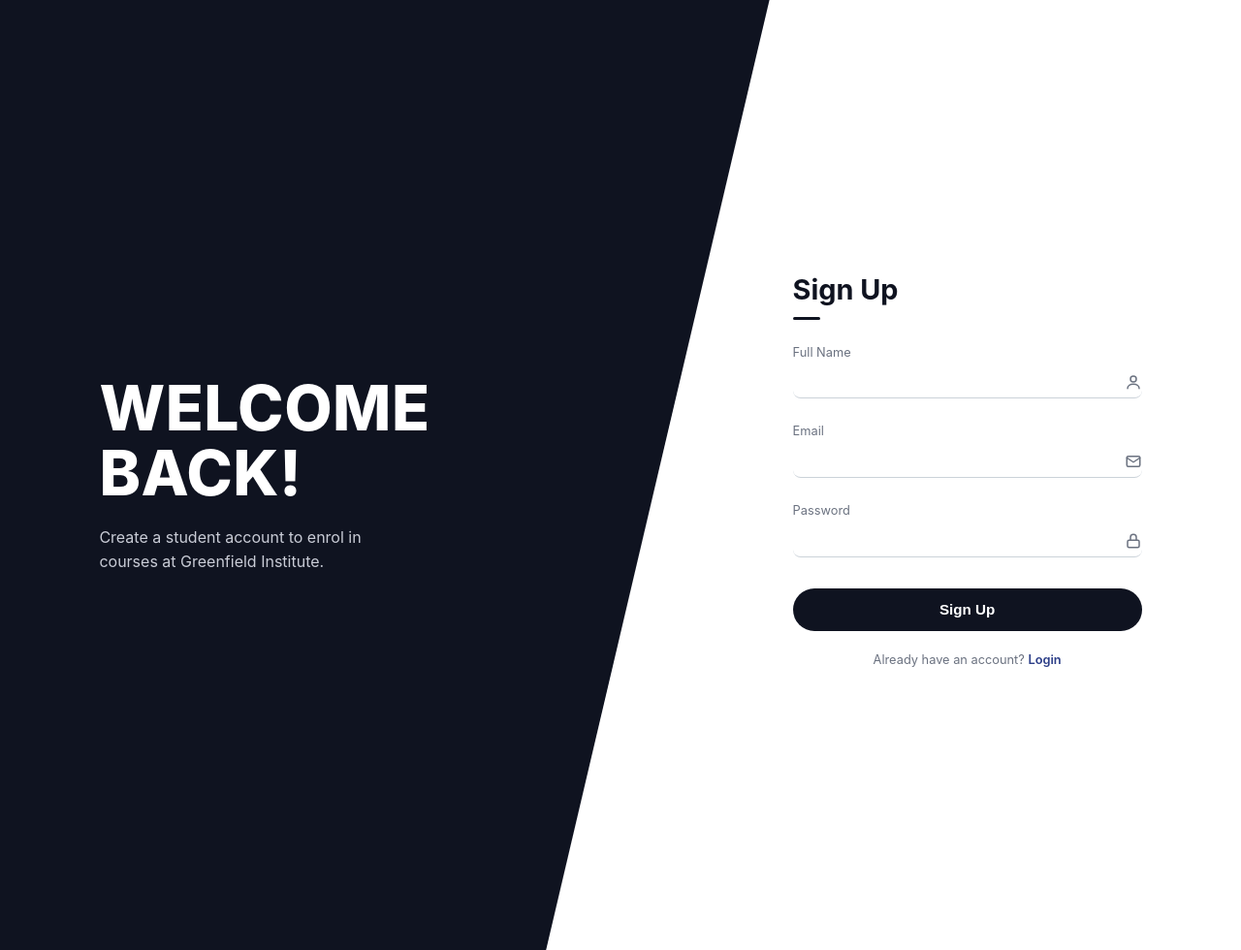
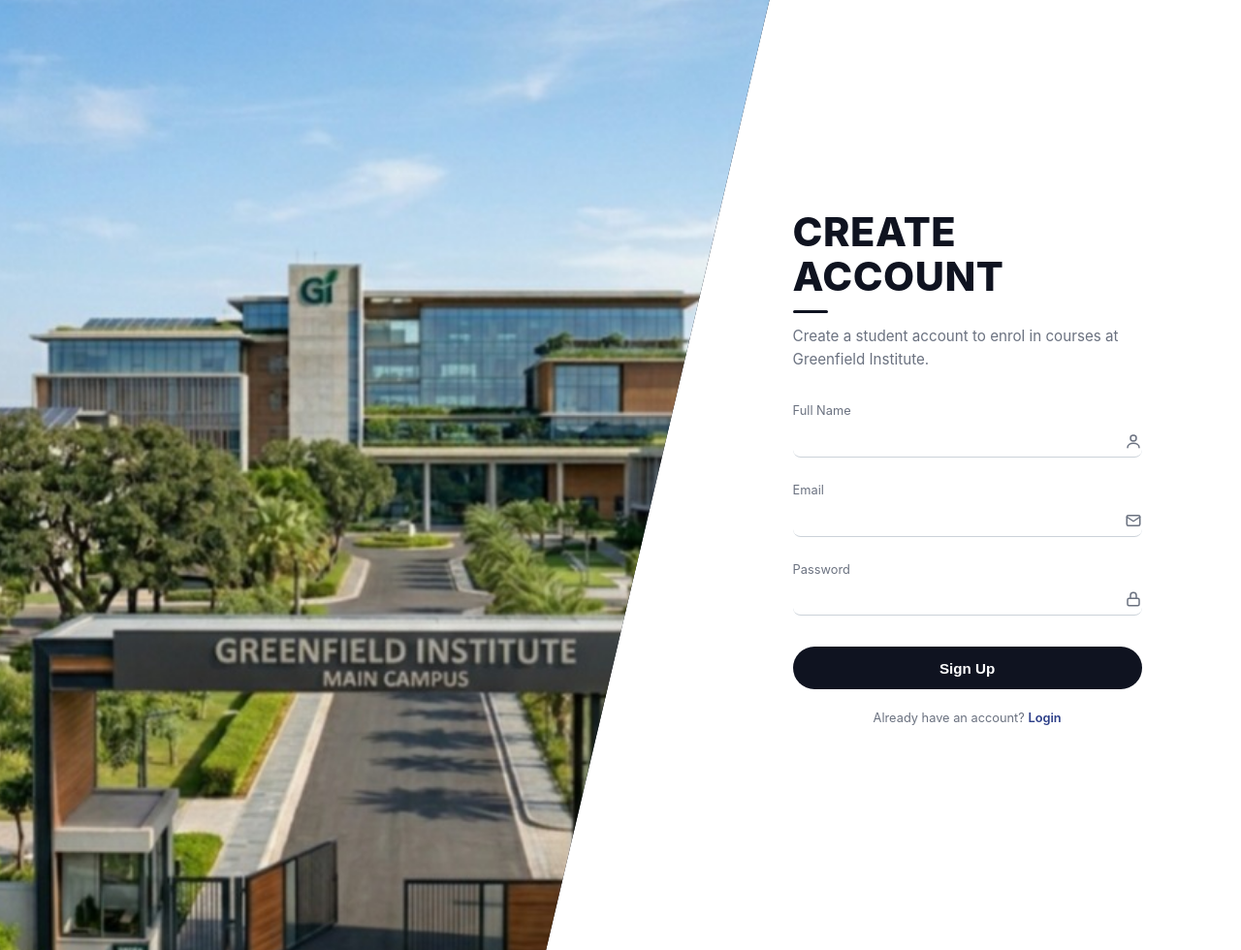
Before and after one commit to Winney360/GreenField_Institute, a PHP site: page /signup.html in a window 1280 px wide. Shown: the whole page at 97% size. Run offline with PHP 8.4, Linux system fonts and the light colour scheme.

Commit message:
Refactor code structure for improved readability and maintainability

```diff
--- a/assets/css/style.css
+++ b/assets/css/style.css
@@ -79,36 +79,40 @@
     overflow: hidden;
 }
 
-/* Dark panel — diagonal slab. Default = signup (dark on left). */
+/* Dark panel — full viewport, diagonal-clipped, holds the hero <img> as a child. */
 .auth-card__dark {
     position: absolute;
     inset: 0;
-    background: #0f1320;
-    color: #fff;
     clip-path: polygon(0 0, 62% 0, 44% 100%, 0 100%);
-    padding: 0 8vw;
-    display: flex;
-    flex-direction: column;
-    justify-content: center;
+    background: #0f1320; /* fallback if the image is missing */
+    overflow: hidden;
 }
 .auth-card--login .auth-card__dark {
-    /* mirror to the right side */
+    /* mirror the diagonal to the right side */
     clip-path: polygon(38% 0, 100% 0, 100% 100%, 56% 100%);
-    padding: 0 8vw 0 50%;
 }
-.auth-card__dark h1 {
-    font-size: clamp(2.4rem, 5vw, 4rem);
-    line-height: 1.05;
-    margin: 0 0 1.25rem;
-    letter-spacing: 0.5px;
-    font-weight: 800;
+
+/* Hero image inside the dark panel — fills the slab edge-to-edge from the top
+   diagonal corner out to the screen edge. The diagonal clip on the parent crops
+   the slanted side; object-fit: cover preserves the photo's aspect ratio while
+   filling the box (no distortion, just a small crop). */
+.auth-card__hero {
+    position: absolute;
+    top: 0;
+    height: 100vh;
+    width: 62vw;       /* same width as the visible diagonal slab at its widest */
+    object-fit: cover;
+    display: block;
+    pointer-events: none;
+    transform: scale(1.3); /* gentle zoom — building reads larger but stays in frame */
 }
-.auth-card__dark p {
-    margin: 0;
-    color: #c9ccd6;
-    font-size: 1rem;
-    max-width: 320px;
-    line-height: 1.6;
+/* Signup: image spans x=0 → x=62vw (left half of viewport). */
+.auth-card--signup .auth-card__hero {
+    left: 0;
+}
+/* Login: image spans x=38vw → x=100vw (right half of viewport). */
+.auth-card--login .auth-card__hero {
+    right: 0;
 }
 
 /* Form panel — sits on the opposite side of the diagonal. */
@@ -128,20 +132,33 @@
     width: 360px;
     max-width: 100%;
 }
-.auth-card__form h2 {
-    font-size: 1.8rem;
+
+/* Welcome heading + intro text shown above the form on the white side. */
+.auth-welcome {
+    margin-bottom: 2rem;
+}
+.auth-welcome h1 {
+    font-size: clamp(2rem, 3.5vw, 2.6rem);
+    line-height: 1.1;
+    margin: 0 0 0.75rem;
     color: #0f1320;
-    margin: 0 0 0.4rem;
-    font-weight: 700;
+    font-weight: 800;
+    letter-spacing: 0.5px;
 }
-.auth-card__form h2::after {
+.auth-welcome h1::after {
     content: "";
     display: block;
-    width: 28px;
+    width: 36px;
     height: 3px;
     background: #0f1320;
-    margin-top: 0.4rem;
+    margin-top: 0.75rem;
     border-radius: 2px;
+}
+.auth-welcome p {
+    margin: 0;
+    color: #6b7280;
+    font-size: 0.95rem;
+    line-height: 1.55;
 }
 
 /* Underline-style fields with right-aligned icon. */
--- a/signup.html
+++ b/signup.html
@@ -8,16 +8,18 @@
 </head>
 <body class="auth-page">
     <div class="auth-card auth-card--signup">
-        <!-- Dark welcome panel (left side on signup) -->
+        <!-- Hero image panel (left side on signup) — text lives on the white side now -->
         <div class="auth-card__dark">
-            <h1>WELCOME<br/>BACK!</h1>
-            <p>Create a student account to enrol in courses at Greenfield Institute.</p>
+            <img class="auth-card__hero" src="assets/img/login-hero.jpeg" alt="Greenfield Institute campus" />
         </div>
 
         <!-- Form panel (right side on signup) -->
         <div class="auth-card__form">
             <div class="auth-card__form-inner">
-                <h2>Sign Up</h2>
+                <div class="auth-welcome">
+                    <h1>CREATE<br/>ACCOUNT</h1>
+                    <p>Create a student account to enrol in courses at Greenfield Institute.</p>
+                </div>
 
                 <form id="signupForm" novalidate>
                     <div class="auth-field">
```
Also changed, not shown: index.html (+6 -4 lines), assets/img/login-hero.jpeg (added).
